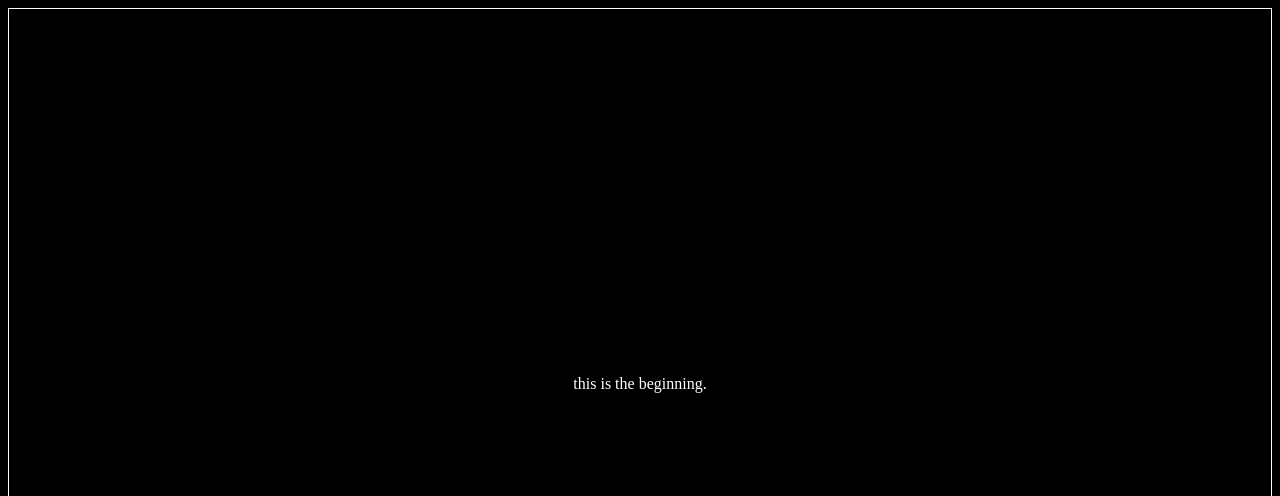
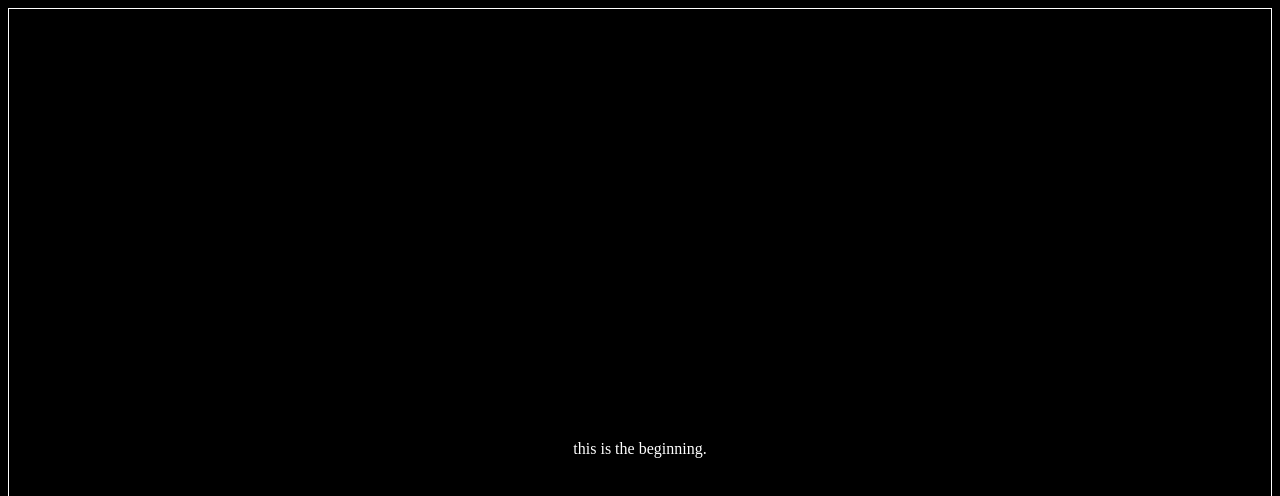
Before and after one commit to audv18/AUDV18site, a plain HTML site: page index.html in a window 1280 px wide. Shown: the top 496 px of the page. Drawn offline with Linux system fonts and the light colour scheme.

Commit message:
center adjust

```diff
--- a/styles.css
+++ b/styles.css
@@ -7,5 +7,5 @@ body {
 .center {
     border: 1px solid #ffffff;
     text-align: center;
-    padding: 350px 0;
+    padding: 415px 0;
 }
```
